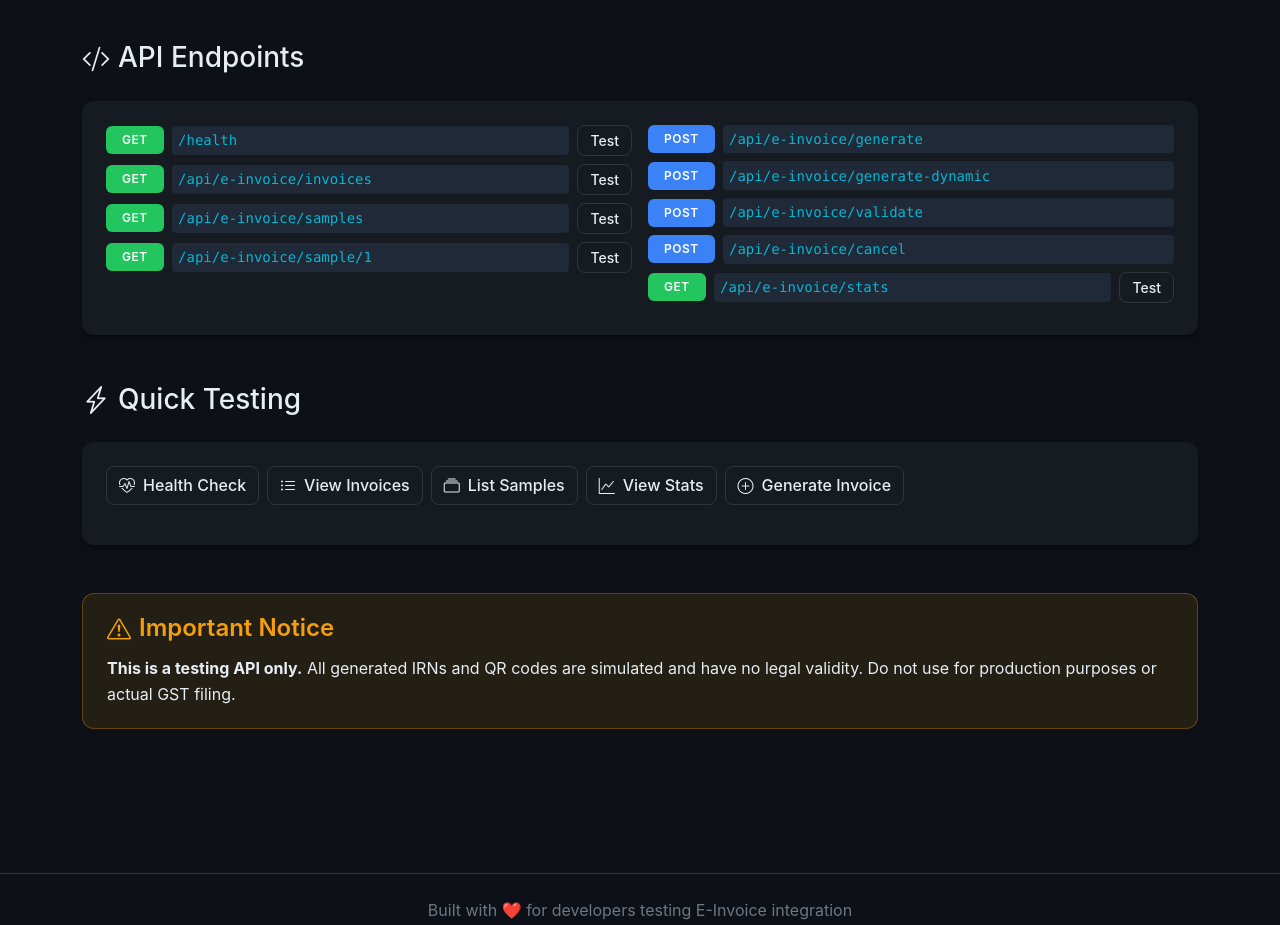
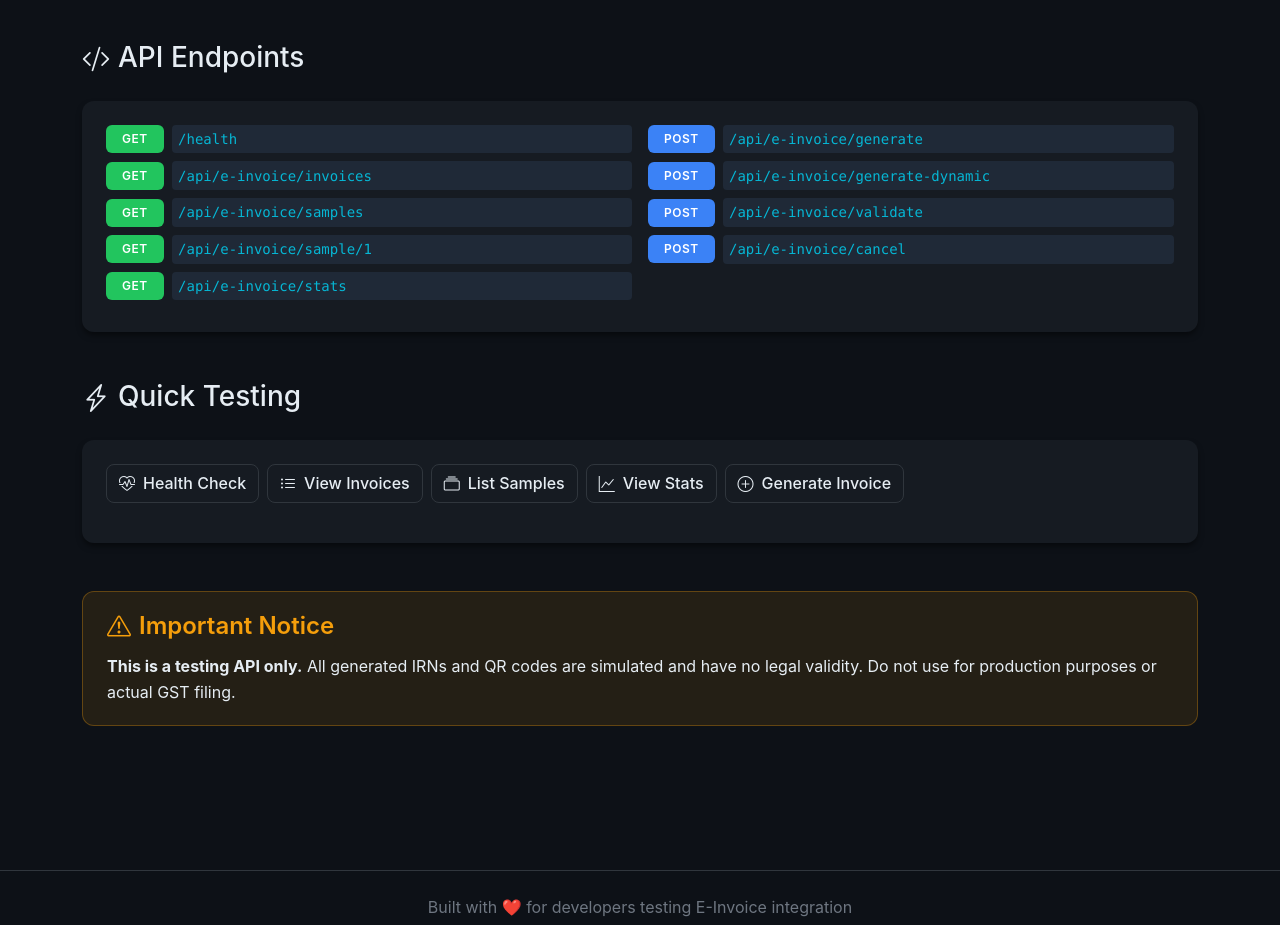
Before and after one commit to OmkarGharat/e-invoice-api, a website: page public/index.html in a window 1280 px wide. Shown: the part 1040-1965 px from the top of the page. Drawn offline with nearby package versions, Linux system fonts and the light colour scheme.

Commit message:
Edit index.html

```diff
--- a/public/index.html
+++ b/public/index.html
@@ -162,22 +162,22 @@
                     <div class="d-flex align-items-center mb-2">
                         <span class="badge bg-success me-2">GET</span>
                         <code class="flex-grow-1">/health</code>
-                        <button class="btn btn-sm btn-outline-light ms-2" onclick="testEndpoint('/health')">Test</button>
                     </div>
                     <div class="d-flex align-items-center mb-2">
                         <span class="badge bg-success me-2">GET</span>
                         <code class="flex-grow-1">/api/e-invoice/invoices</code>
-                        <button class="btn btn-sm btn-outline-light ms-2" onclick="testEndpoint('/api/e-invoice/invoices')">Test</button>
                     </div>
                     <div class="d-flex align-items-center mb-2">
                         <span class="badge bg-success me-2">GET</span>
                         <code class="flex-grow-1">/api/e-invoice/samples</code>
-                        <button class="btn btn-sm btn-outline-light ms-2" onclick="testEndpoint('/api/e-invoice/samples')">Test</button>
                     </div>
                     <div class="d-flex align-items-center mb-2">
                         <span class="badge bg-success me-2">GET</span>
                         <code class="flex-grow-1">/api/e-invoice/sample/1</code>
-                        <button class="btn btn-sm btn-outline-light ms-2" onclick="testEndpoint('/api/e-invoice/sample/1')">Test</button>
+                    </div>
+                      <div class="d-flex align-items-center mb-2">
+                        <span class="badge bg-success me-2">GET</span>
+                        <code class="flex-grow-1">/api/e-invoice/stats</code>
                     </div>
                 </div>
                 <div class="col-md-6">
@@ -196,11 +196,6 @@
                     <div class="d-flex align-items-center mb-2">
                         <span class="badge bg-primary me-2">POST</span>
                         <code class="flex-grow-1">/api/e-invoice/cancel</code>
-                    </div>
-                    <div class="d-flex align-items-center mb-2">
-                        <span class="badge bg-success me-2">GET</span>
-                        <code class="flex-grow-1">/api/e-invoice/stats</code>
-                        <button class="btn btn-sm btn-outline-light ms-2" onclick="testEndpoint('/api/e-invoice/stats')">Test</button>
                     </div>
                 </div>
             </div>
```
